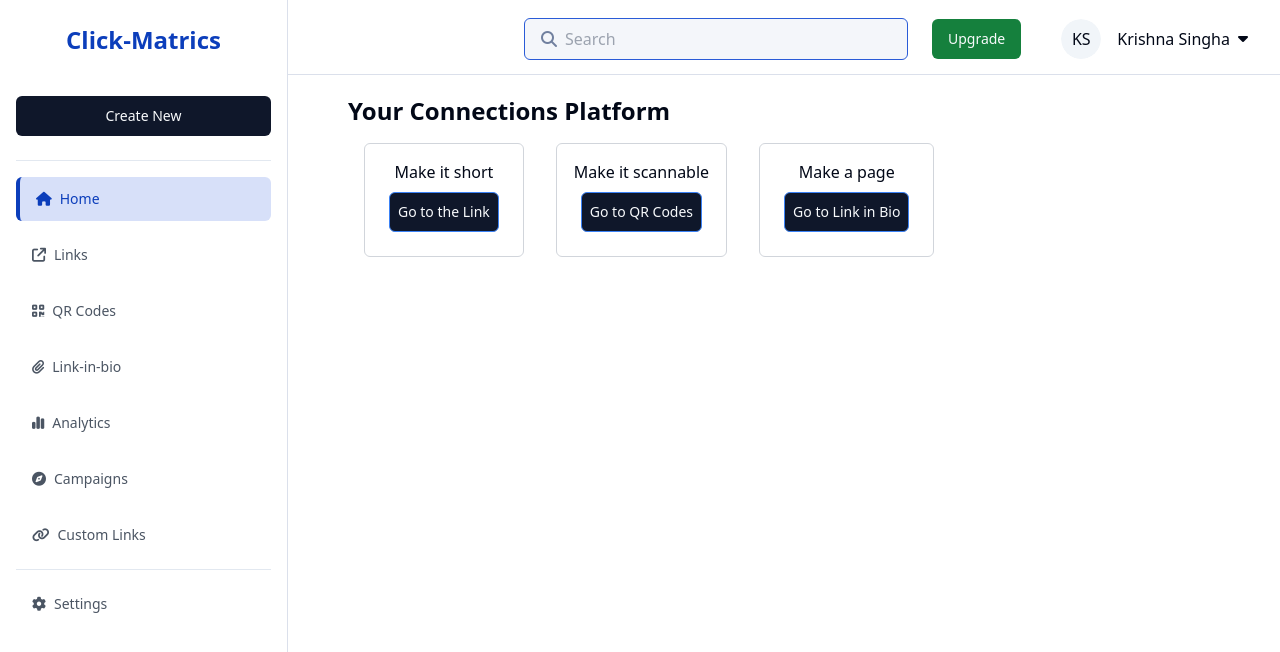
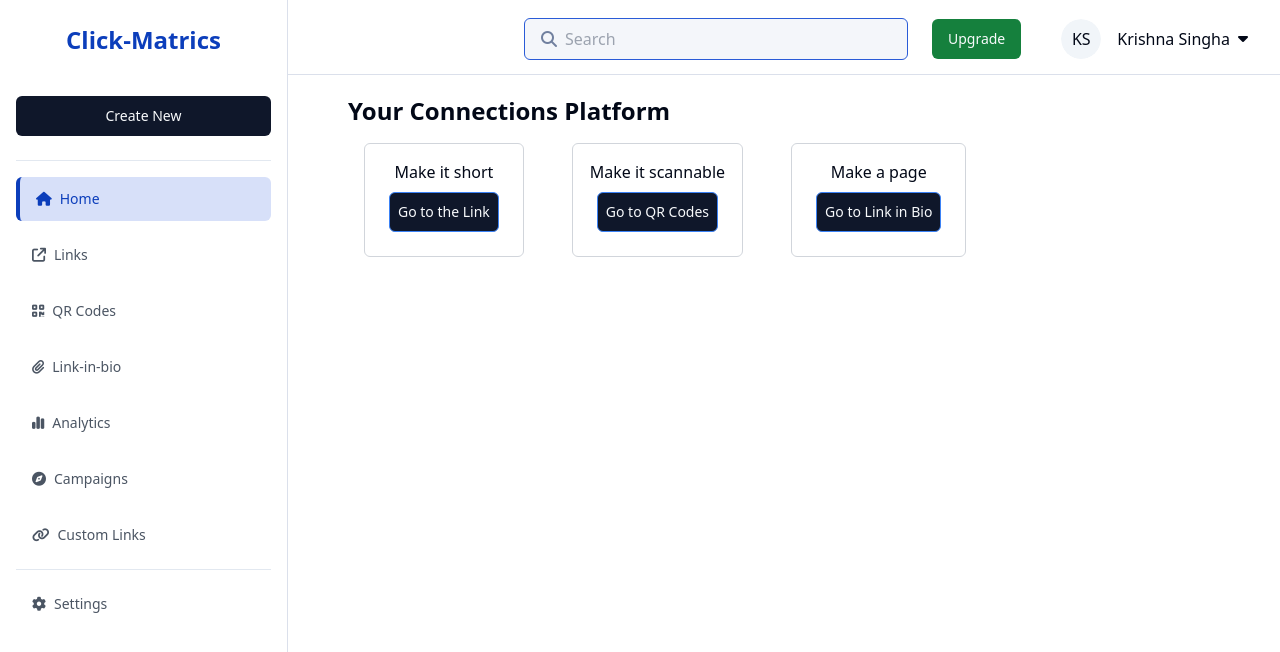
Before and after one commit to oxiton-foundation/click-metrics, a React (Vite) app in the folder client/: page / in a window 1280 px wide. Shown: the top 652 px of the page. Built offline with nearby package versions, Linux system fonts and the light colour scheme.

Commit message:
Card size Fixed

```diff
--- a/client/src/components/pages/home.tsx
+++ b/client/src/components/pages/home.tsx
@@ -8,7 +8,7 @@ const Home = () => {
             <div className='p-5'>
                 <div className="ml-10">
                     <h1 className="text-2xl font-bold">Your Connections Platform</h1>
-                    <div className="flex flex-col lg:flex-row">
+                    <div className="flex flex-wrap gap-4 max-w-xl md:max-w-full">
                         <div className="border border-gray-300 rounded-md p-4 m-4 flex items-center">
                             <div>
                                 <p className="text-center">
```
